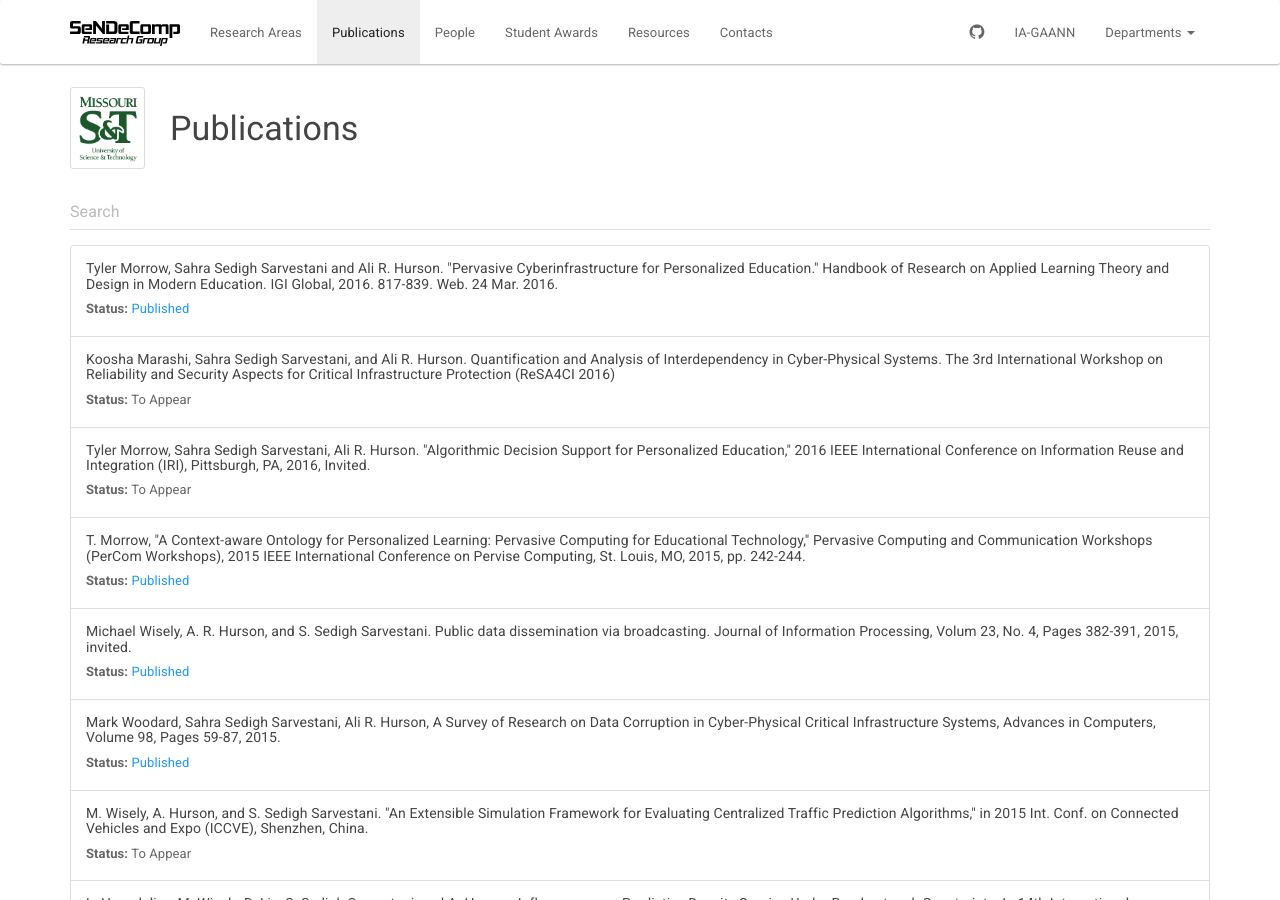
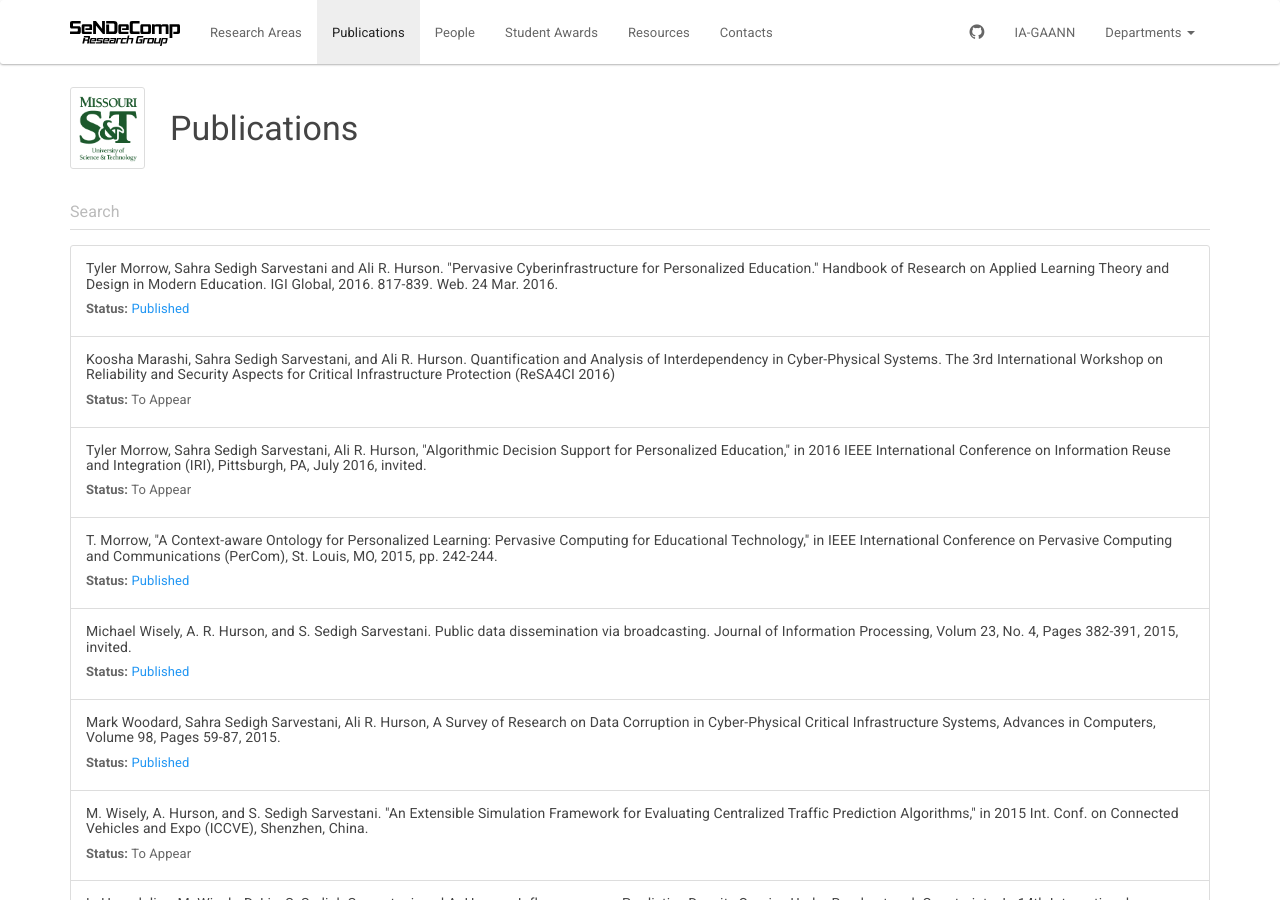
Before and after one commit to sendecomp/sendecomp-website, a Jekyll site: the page built from publications.html, in a window 1280 px wide and 900 px high. Built offline with Jekyll 4.4.1, drawn with Linux system fonts in a browser that asks for light colours.

Commit message:
Further publication updates.

```diff
--- a/_data/publications.yml
+++ b/_data/publications.yml
@@ -28,7 +28,7 @@
 #      - Quotes around the values are optional.
 #      - Non-required attributes with blank values can be ommitted completely.
 
-- citation: "Tyler Morrow, Sahra Sedigh Sarvestani, Ali R. Hurson. \"Algorithmic Decision Support for Personalized Education,\" 2016 IEEE International Conference on Information Reuse and Integration (IRI), Pittsburgh, PA, 2016, Invited."
+- citation: "Tyler Morrow, Sahra Sedigh Sarvestani, Ali R. Hurson, \"Algorithmic Decision Support for Personalized Education,\" in 2016 IEEE International Conference on Information Reuse and Integration (IRI), Pittsburgh, PA, July 2016, invited."
   year: 2016
   status: "To Appear"
   awards:
@@ -126,7 +126,7 @@
   area: "per"
   fulltext: "http://doi.org/10.2197/ipsjjip.23.382"
 
-- citation: "T. Morrow, \"A Context-aware Ontology for Personalized Learning: Pervasive Computing for Educational Technology,\" Pervasive Computing and Communication Workshops (PerCom Workshops), 2015 IEEE International Conference on Pervise Computing, St. Louis, MO, 2015, pp. 242-244."
+- citation: "T. Morrow, \"A Context-aware Ontology for Personalized Learning: Pervasive Computing for Educational Technology,\" in IEEE International Conference on Pervasive Computing and Communications (PerCom), St. Louis, MO, 2015, pp. 242-244."
   year: 2015
   status: "Published"
   awards:
```
